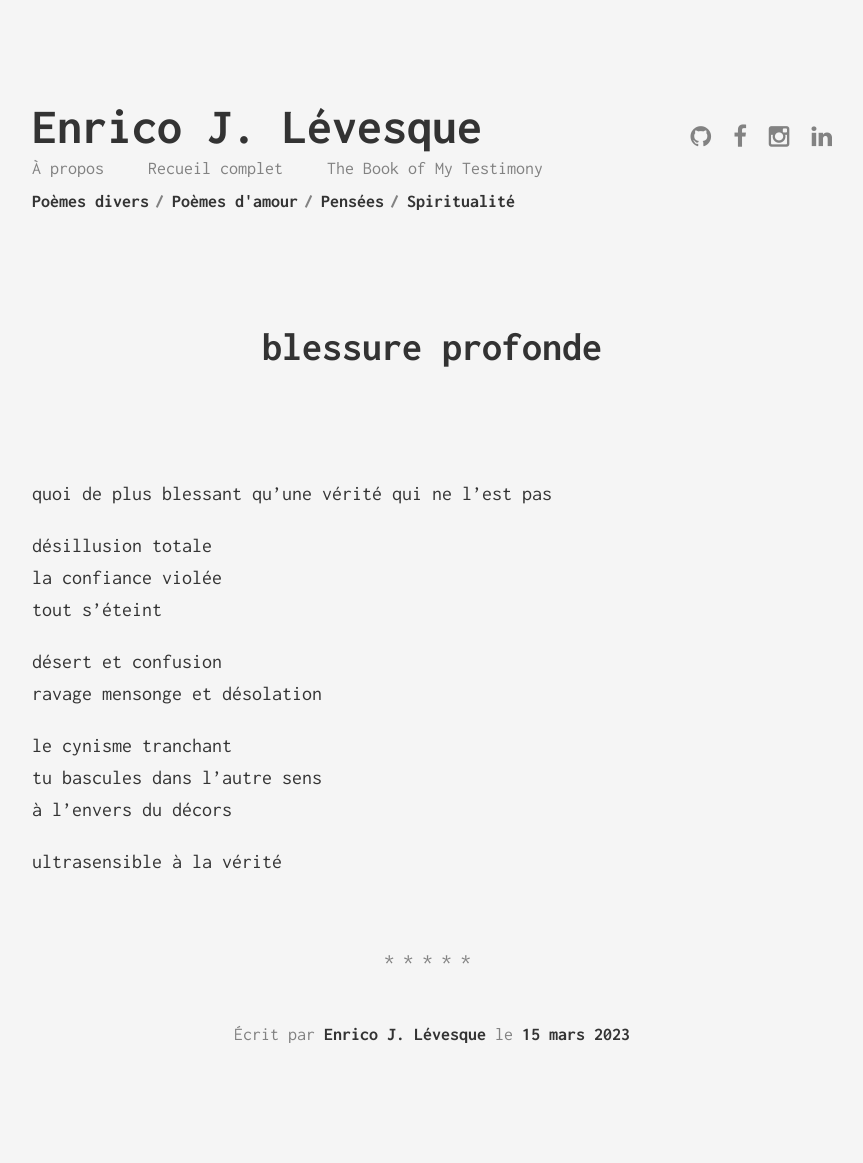
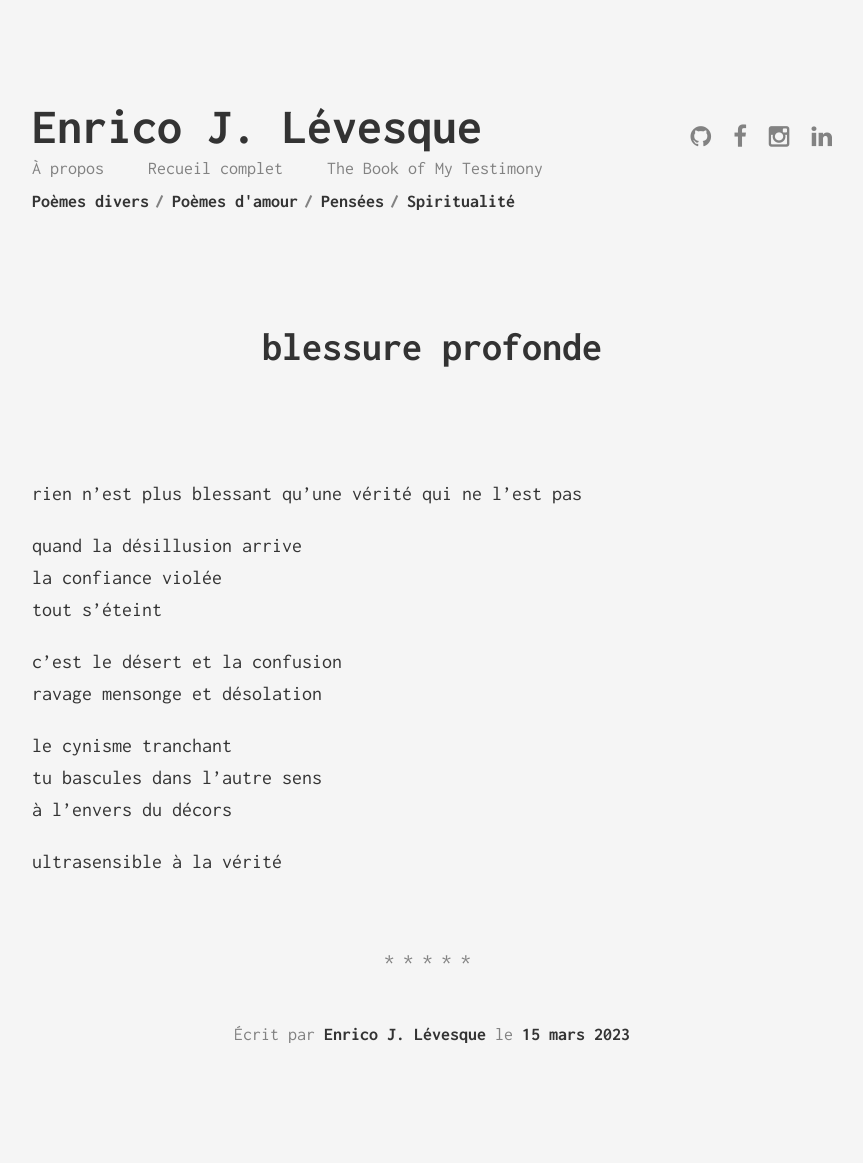
Before and after one commit to enricoJL/enricojl.github.io, a Jekyll site: the page built from _posts/2023-03-15-blessure.md, in a window 1280 px wide. Shown: the whole page, without its empty margins (208-1071 px from the left). Built offline with Jekyll 4.4.1, drawn with Linux system fonts in a browser that asks for light colours.

Commit message:
révision

```diff
--- a/_posts/2023-03-15-blessure.md
+++ b/_posts/2023-03-15-blessure.md
@@ -5,13 +5,13 @@ date: "2023-03-15"
 categories: "pensees"
 ---
 
-quoi de plus blessant qu'une vérité qui ne l'est pas
+rien n'est plus blessant qu'une vérité qui ne l'est pas
 
-désillusion totale
+quand la désillusion arrive
 la confiance violée
 tout s'éteint
 
-désert et confusion
+c'est le désert et la confusion
 ravage mensonge et désolation
 
 le cynisme tranchant
```
